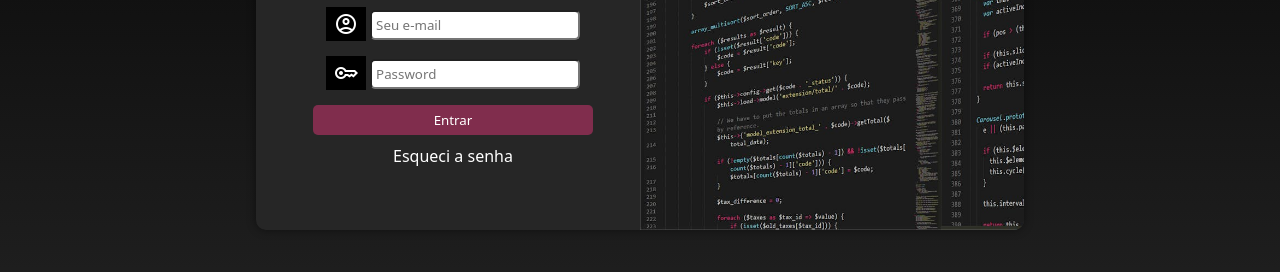
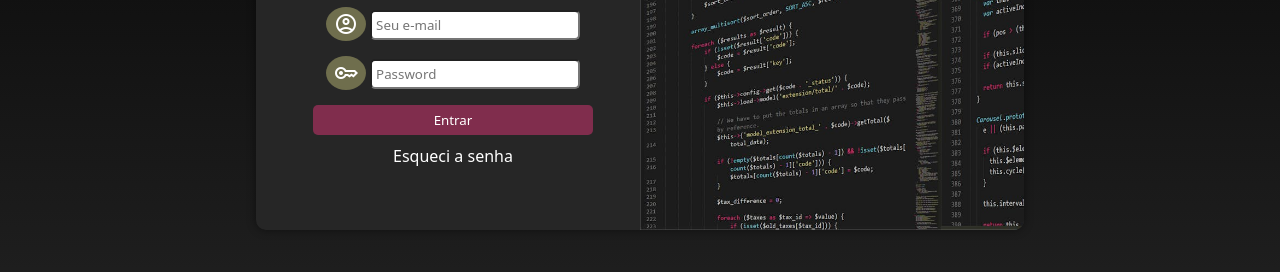
Before and after one commit to kaiocotrim/Projeto-login, a plain HTML site: page index.html in a window 1280 px wide. Shown: the part 362-634 px from the top of the page. Drawn offline with nearby package versions, Linux system fonts and the light colour scheme.

Commit message:
Update Fim

```diff
--- a/estilos/style.css
+++ b/estilos/style.css
@@ -86,9 +86,10 @@ span , label{
 }
 
 span{
-    background-color: black;
+    background-color: #a4a36a94;
     width: 40px;
     padding: 5px;
+    border-radius: 50%;
 }
 
 div.campo > input{
```
